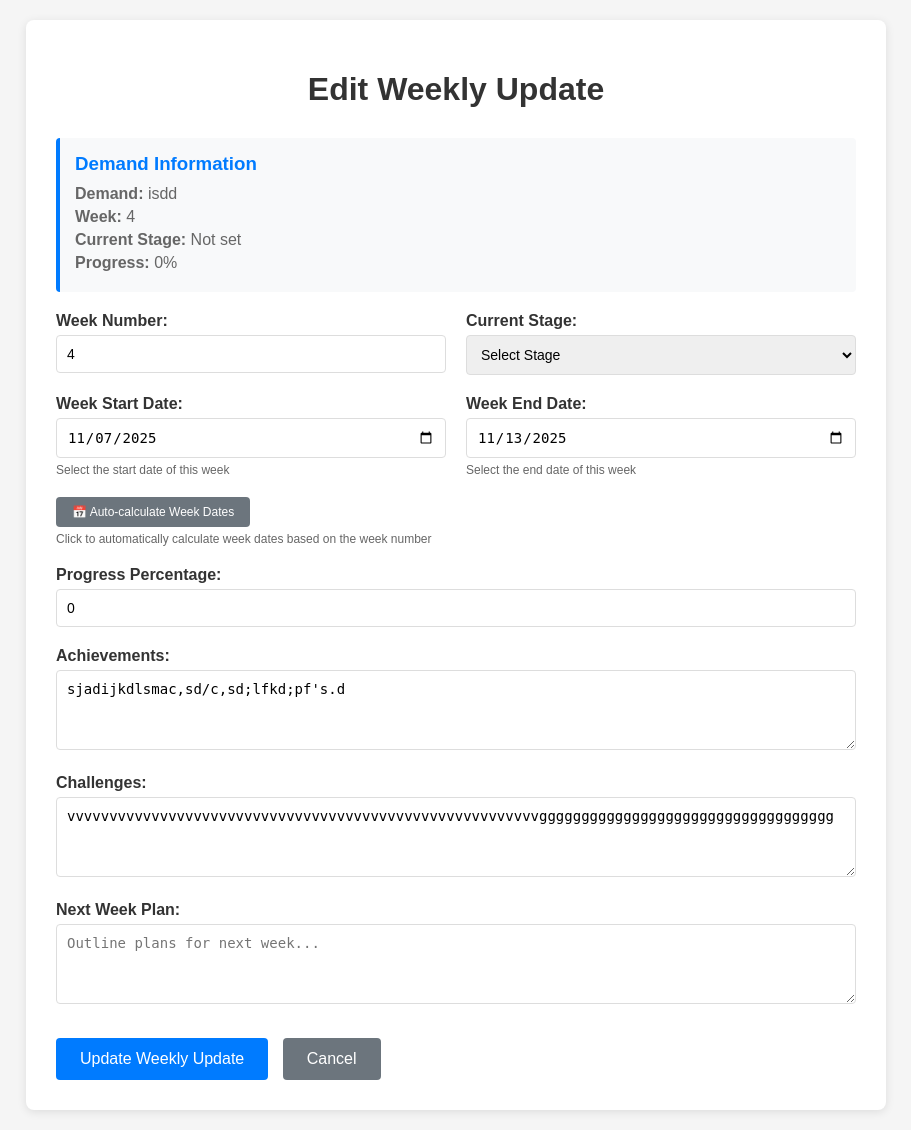
After one commit to sreeya15/test1, a Django app: page /weekly/4/edit/ in a window 1280 px wide. The commit adds this page. Shown: the whole page, without its empty margins (184-1095 px from the left). Run offline with Django 4.2, Linux system fonts and the light colour scheme; data comes from the database, SQL or seed files in the repository; both versions use the stored data as it was after the commit.

```diff
--- /dev/null
+++ b/trackerapp/templates/trackerapp/edit_weekly_update.html
@@ -0,0 +1,326 @@
+<!DOCTYPE html>
+<html lang="en">
+
+<head>
+    <meta charset="UTF-8">
+    <meta name="viewport" content="width=device-width, initial-scale=1.0">
+    <title>Edit Weekly Update - {{ demand.name }}</title>
+    <style>
+        body {
+            font-family: Arial, sans-serif;
+            margin: 0;
+            padding: 20px;
+            background-color: #f5f5f5;
+        }
+
+        .container {
+            max-width: 800px;
+            margin: 0 auto;
+            background-color: white;
+            padding: 30px;
+            border-radius: 8px;
+            box-shadow: 0 2px 10px rgba(0, 0, 0, 0.1);
+        }
+
+        h1 {
+            color: #333;
+            margin-bottom: 30px;
+            text-align: center;
+        }
+
+        .form-group {
+            margin-bottom: 20px;
+        }
+
+        .form-row {
+            display: flex;
+            gap: 20px;
+        }
+
+        .form-group {
+            flex: 1;
+        }
+
+        label {
+            display: block;
+            margin-bottom: 5px;
+            font-weight: bold;
+            color: #333;
+        }
+
+        input[type="text"],
+        input[type="number"],
+        input[type="date"],
+        select,
+        textarea {
+            width: 100%;
+            padding: 10px;
+            border: 1px solid #ddd;
+            border-radius: 4px;
+            font-size: 14px;
+            box-sizing: border-box;
+        }
+
+        textarea {
+            resize: vertical;
+            min-height: 80px;
+        }
+
+        .btn {
+            padding: 12px 24px;
+            border: none;
+            border-radius: 4px;
+            cursor: pointer;
+            font-size: 16px;
+            text-decoration: none;
+            display: inline-block;
+            margin-right: 10px;
+        }
+
+        .btn-primary {
+            background-color: #007bff;
+            color: white;
+        }
+
+        .btn-secondary {
+            background-color: #6c757d;
+            color: white;
+        }
+
+        .btn:hover {
+            opacity: 0.9;
+        }
+
+        .help-text {
+            font-size: 12px;
+            color: #666;
+            margin-top: 5px;
+        }
+
+        .error-message {
+            color: #dc3545;
+            font-size: 12px;
+            margin-top: 5px;
+        }
+
+        .demand-info {
+            background-color: #f8f9fa;
+            padding: 15px;
+            border-radius: 4px;
+            margin-bottom: 20px;
+            border-left: 4px solid #007bff;
+        }
+
+        .demand-info h3 {
+            margin: 0 0 10px 0;
+            color: #007bff;
+        }
+
+        .demand-info p {
+            margin: 5px 0;
+            color: #666;
+        }
+    </style>
+</head>
+
+<body>
+    <div class="container">
+        <h1>Edit Weekly Update</h1>
+
+        <div class="demand-info">
+            <h3>Demand Information</h3>
+            <p><strong>Demand:</strong> {{ demand.name }}</p>
+            <p><strong>Week:</strong> {{ weekly_update.week_number }}</p>
+            <p><strong>Current Stage:</strong> {{ weekly_update.get_current_stage_display|default:"Not set" }}</p>
+            <p><strong>Progress:</strong> {{ weekly_update.progress_percentage }}%</p>
+        </div>
+
+        <form method="post">
+            {% csrf_token %}
+
+            <div class="form-row">
+                <div class="form-group">
+                    <label for="{{ form.week_number.id_for_label }}">Week Number:</label>
+                    {{ form.week_number }}
+                    {% if form.week_number.errors %}
+                    <div class="error-message">{{ form.week_number.errors.0 }}</div>
+                    {% endif %}
+                </div>
+
+                <div class="form-group">
+                    <label for="{{ form.current_stage.id_for_label }}">Current Stage:</label>
+                    {{ form.current_stage }}
+                    {% if form.current_stage.errors %}
+                    <div class="error-message">{{ form.current_stage.errors.0 }}</div>
+                    {% endif %}
+                </div>
+            </div>
+
+            <div class="form-row">
+                <div class="form-group">
+                    <label for="{{ form.week_start_date.id_for_label }}">Week Start Date:</label>
+                    {{ form.week_start_date }}
+                    {% if form.week_start_date.errors %}
+                    <div class="error-message">{{ form.week_start_date.errors.0 }}</div>
+                    {% endif %}
+                    {% if form.week_start_date.help_text %}
+                    <div class="help-text">{{ form.week_start_date.help_text }}</div>
+                    {% endif %}
+                </div>
+
+                <div class="form-group">
+                    <label for="{{ form.week_end_date.id_for_label }}">Week End Date:</label>
+                    {{ form.week_end_date }}
+                    {% if form.week_end_date.errors %}
+                    <div class="error-message">{{ form.week_end_date.errors.0 }}</div>
+                    {% endif %}
+                    {% if form.week_end_date.help_text %}
+                    <div class="help-text">{{ form.week_end_date.help_text }}</div>
+                    {% endif %}
+                </div>
+            </div>
+
+            <div class="form-group">
+                <button type="button" id="auto-calculate-week"
+                    style="background-color: #6c757d; color: white; padding: 8px 16px; border: none; border-radius: 4px; cursor: pointer; font-size: 12px;">
+                    📅 Auto-calculate Week Dates
+                </button>
+                <div class="help-text" style="margin-top: 5px;">Click to automatically calculate week dates based on the
+                    week number</div>
+            </div>
+
+            <div class="form-group">
+                <label for="{{ form.progress_percentage.id_for_label }}">Progress Percentage:</label>
+                {{ form.progress_percentage }}
+                {% if form.progress_percentage.errors %}
+                <div class="error-message">{{ form.progress_percentage.errors.0 }}</div>
+                {% endif %}
+            </div>
+
+            <div class="form-group">
+                <label for="{{ form.achievements.id_for_label }}">Achievements:</label>
+                {{ form.achievements }}
+                {% if form.achievements.errors %}
+                <div class="error-message">{{ form.achievements.errors.0 }}</div>
+                {% endif %}
+            </div>
+
+            <div class="form-group">
+                <label for="{{ form.challenges.id_for_label }}">Challenges:</label>
+                {{ form.challenges }}
+                {% if form.challenges.errors %}
+                <div class="error-message">{{ form.challenges.errors.0 }}</div>
+                {% endif %}
+            </div>
+
+            <div class="form-group">
+                <label for="{{ form.next_week_plan.id_for_label }}">Next Week Plan:</label>
+                {{ form.next_week_plan }}
+                {% if form.next_week_plan.errors %}
+                <div class="error-message">{{ form.next_week_plan.errors.0 }}</div>
+                {% endif %}
+            </div>
+
+            <div style="margin-top: 30px;">
+                <button type="submit" class="btn btn-primary">Update Weekly Update</button>
+                <a href="{% url 'weekly_history' demand_id=demand.id %}" class="btn btn-secondary">Cancel</a>
+            </div>
+        </form>
+    </div>
+
+    <script>
+        document.addEventListener('DOMContentLoaded', function () {
+            const weekNumberInput = document.getElementById('{{ form.week_number.id_for_label }}');
+            const startDateInput = document.getElementById('{{ form.week_start_date.id_for_label }}');
+            const endDateInput = document.getElementById('{{ form.week_end_date.id_for_label }}');
+            const autoCalculateBtn = document.getElementById('auto-calculate-week');
+
+            // Auto-calculate week dates based on week number
+            autoCalculateBtn.addEventListener('click', function () {
+                const weekNumber = parseInt(weekNumberInput.value);
+                if (!weekNumber || weekNumber < 1) {
+                    alert('Please enter a valid week number first');
+                    return;
+                }
+
+                // Calculate dates based on current year and week number
+                const currentYear = new Date().getFullYear();
+                const startOfYear = new Date(currentYear, 0, 1);
+                const daysToAdd = (weekNumber - 1) * 7;
+
+                // Find the first Monday of the year
+                const firstMonday = new Date(startOfYear);
+                const dayOfWeek = startOfYear.getDay();
+                const daysToMonday = dayOfWeek === 0 ? 1 : (8 - dayOfWeek);
+                firstMonday.setDate(startOfYear.getDate() + daysToMonday);
+
+                // Calculate week start (Monday) and end (Sunday)
+                const weekStart = new Date(firstMonday);
+                weekStart.setDate(firstMonday.getDate() + daysToAdd);
+
+                const weekEnd = new Date(weekStart);
+                weekEnd.setDate(weekStart.getDate() + 6);
+
+                // Format dates for input fields (YYYY-MM-DD)
+                const formatDate = (date) => {
+                    const year = date.getFullYear();
+                    const month = String(date.getMonth() + 1).padStart(2, '0');
+                    const day = String(date.getDate()).padStart(2, '0');
+                    return `${year}-${month}-${day}`;
+                };
+
+                startDateInput.value = formatDate(weekStart);
+                endDateInput.value = formatDate(weekEnd);
+
+                // Show success message
+                const successMsg = document.createElement('div');
+                successMsg.style.color = '#28a745';
+                successMsg.style.fontSize = '12px';
+                successMsg.style.marginTop = '5px';
+                successMsg.textContent = `Week ${weekNumber} dates calculated: ${formatDate(weekStart)} to ${formatDate(weekEnd)}`;
+
+                // Remove any existing success message
+                const existingMsg = autoCalculateBtn.parentNode.querySelector('.success-message');
+                if (existingMsg) {
+                    existingMsg.remove();
+                }
+
+                successMsg.className = 'success-message';
+                autoCalculateBtn.parentNode.appendChild(successMsg);
+            });
+
+            // Auto-fill end date when start date changes (add 6 days)
+            startDateInput.addEventListener('change', function () {
+                if (startDateInput.value && !endDateInput.value) {
+                    const startDate = new Date(startDateInput.value);
+                    const endDate = new Date(startDate);
+                    endDate.setDate(startDate.getDate() + 6);
+
+                    const formatDate = (date) => {
+                        const year = date.getFullYear();
+                        const month = String(date.getMonth() + 1).padStart(2, '0');
+                        const day = String(date.getDate()).padStart(2, '0');
+                        return `${year}-${month}-${day}`;
+                    };
+
+                    endDateInput.value = formatDate(endDate);
+                }
+            });
+
+            // Validate that end date is not before start date
+            endDateInput.addEventListener('change', function () {
+                if (startDateInput.value && endDateInput.value) {
+                    const startDate = new Date(startDateInput.value);
+                    const endDate = new Date(endDateInput.value);
+
+                    if (endDate < startDate) {
+                        alert('End date cannot be before start date');
+                        endDateInput.value = '';
+                    }
+                }
+            });
+        });
+    </script>
+</body>
+
+</html>
--- a/trackerapp/views.py
+++ b/trackerapp/views.py
@@ -856,7 +856,7 @@ def edit_weekly_update(request, update_id):
         if form.is_valid():
             form.save()
             messages.success(request, 'Weekly update updated successfully.')
-            return redirect('weekly_history', demand_id=weekly_update.demand.id)
+            return redirect('demand_list')
     else:
         form = WeeklyUpdateForm(instance=weekly_update)
 
```
Also changed, not shown: trackerapp/templates/trackerapp/demand_list.html (+33 -2 lines), db.sqlite3.
